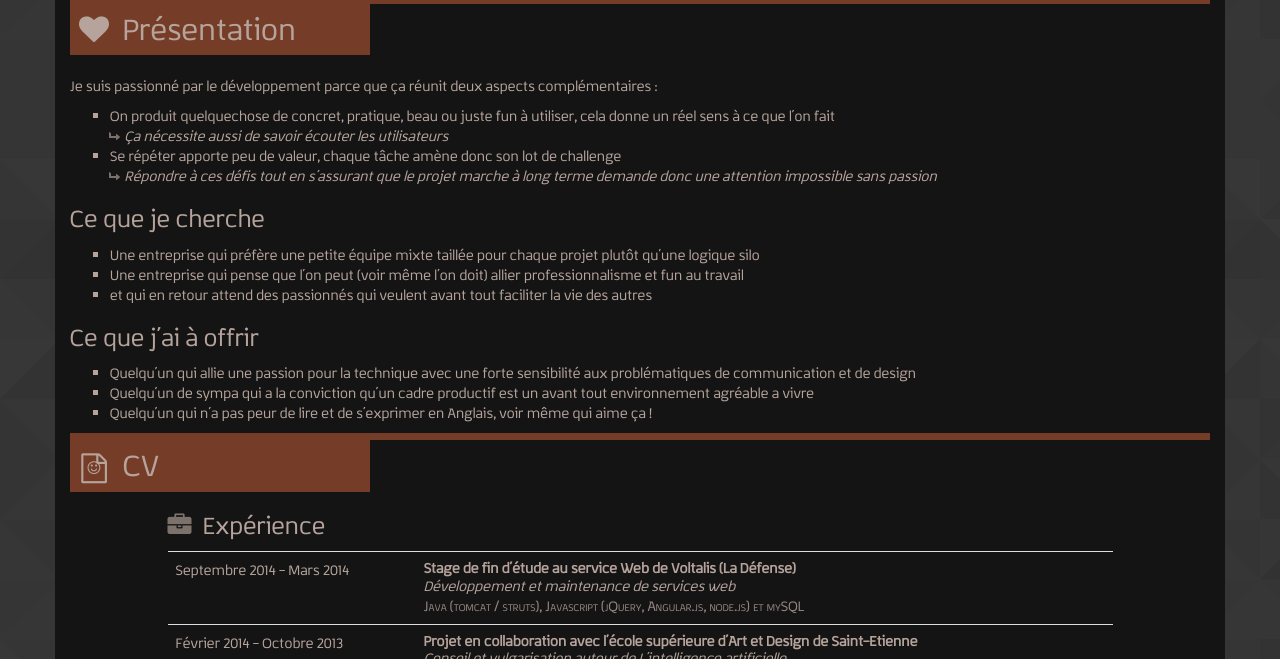
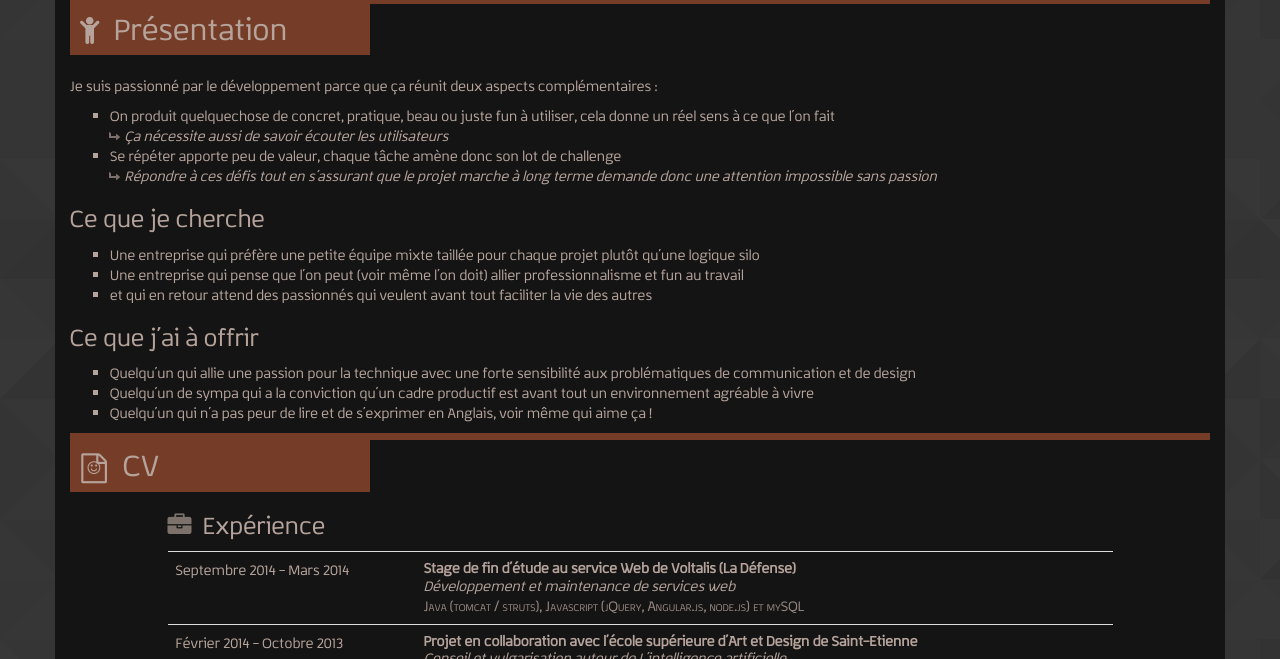
Before and after one commit to MarcMonchablon/pupweb, a website: page site/index.jade in a window 1280 px wide. Shown: the part 441-1100 px from the top of the page. Drawn offline with nearby package versions, Linux system fonts and the light colour scheme; files that its build step writes are made by us from their sources.

Commit message:
Fixed minor typo and changed 'presentation' icon

```diff
--- a/site/includes/motivation.jade
+++ b/site/includes/motivation.jade
@@ -22,5 +22,5 @@ ul
 h3 Ce que j&#39;ai à offrir
 ul
   li Quelqu&#39;un qui allie une passion pour la technique avec une forte sensibilité aux problématiques de communication et de design
-  li Quelqu&#39;un de sympa qui a la conviction qu&#39;un cadre productif est un avant tout environnement agréable a vivre
+  li Quelqu&#39;un de sympa qui a la conviction qu&#39;un cadre productif est avant tout un environnement agréable à vivre
   li Quelqu&#39;un qui n&#39;a pas peur de lire et de s&#39;exprimer en Anglais, voir même qui aime ça !
--- a/site/index.jade
+++ b/site/index.jade
@@ -26,7 +26,7 @@ html(lang="fr")
 
       section
         h2
-          i.fa.fa-heart
+          i.fa.fa-child
           | &nbsp;
           | Présentation
         include ./includes/motivation.jade
```
Also changed, not shown: site/includes/motivation.html, site/index.html.
